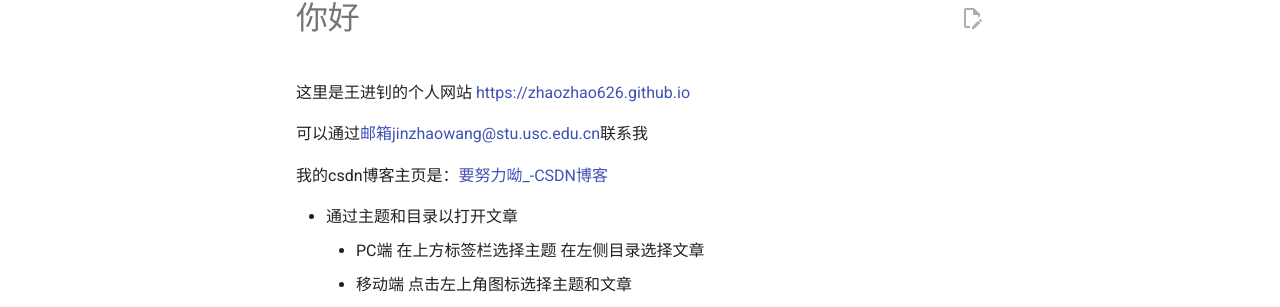
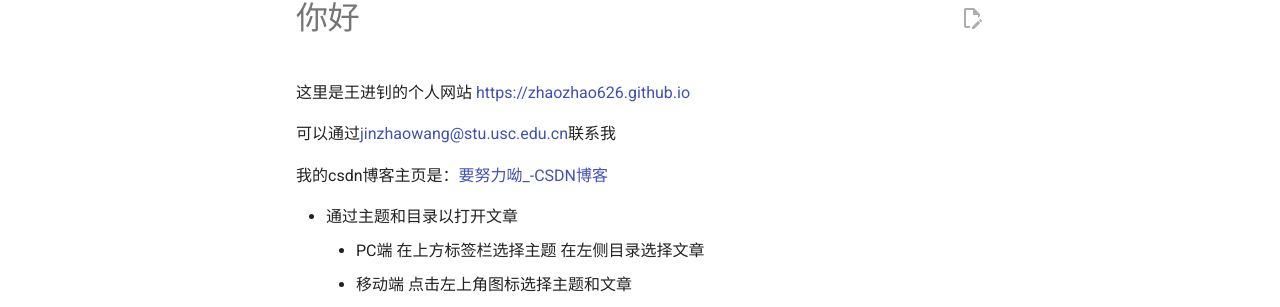
Before and after one commit to zhaozhao626/zhaozhao626.github.io, an MkDocs documentation site: the page built from docs/index.md, in a window 1280 px wide. Shown: the part 148-455 px from the top of the page. Built offline with MkDocs 1.6.1 and Material for MkDocs 9.7.7, drawn with Linux system fonts in a browser that asks for light colours; comment, search, counter and statistics services are not loaded.

Commit message:
update mail

```diff
--- a/docs/index.md
+++ b/docs/index.md
@@ -9,7 +9,7 @@
 
 这里是王进钊的个人网站 <https://zhaozhao626.github.io>
 
-可以通过[邮箱jinzhaowang@stu.usc.edu.cn](jinzhaowang@stu.usc.edu.cn)联系我
+可以通过<jinzhaowang@stu.usc.edu.cn>联系我
 
 我的csdn博客主页是：[要努力呦_-CSDN博客](https://blog.csdn.net/wjz0626?spm=1011.2480.3001.5343)
 
```
